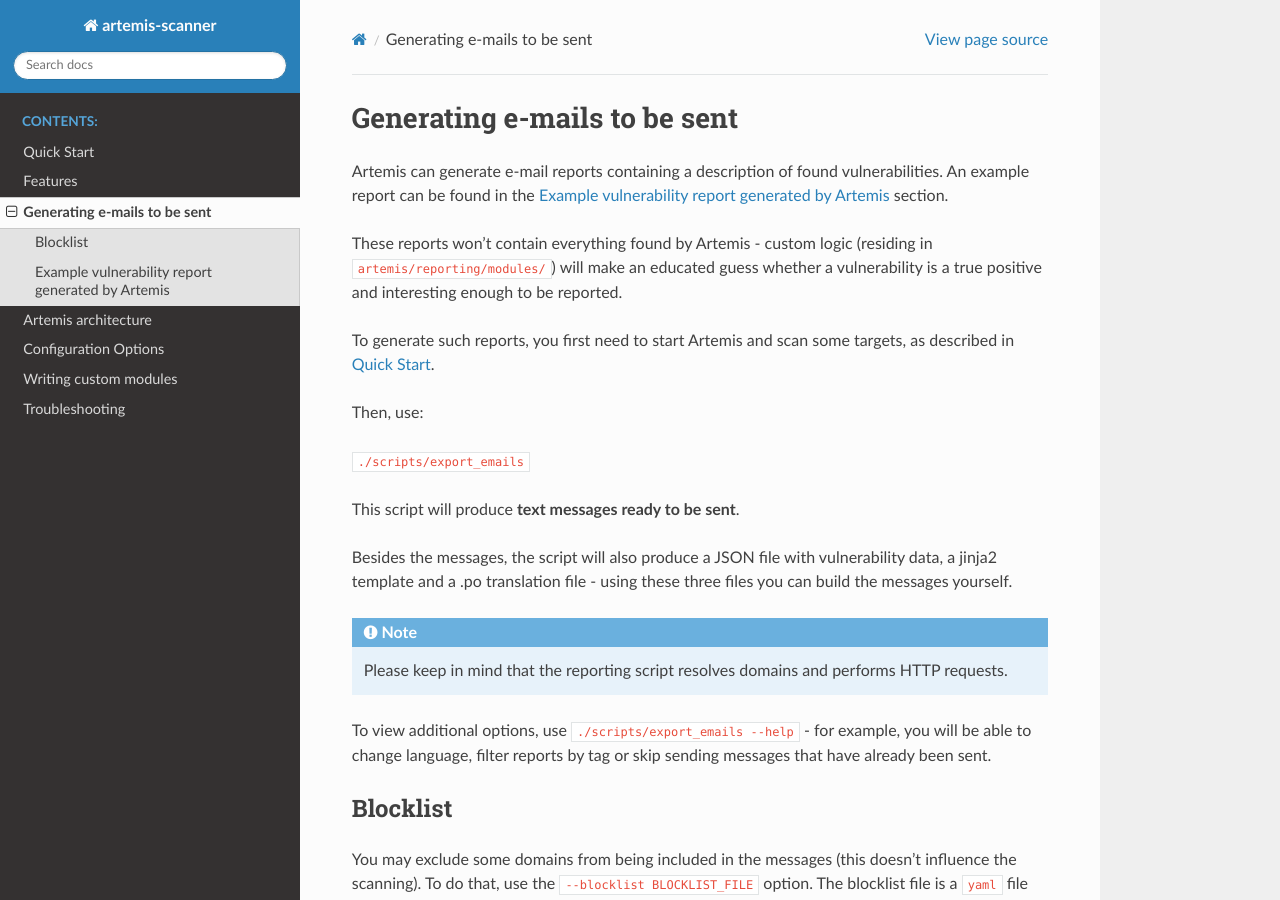
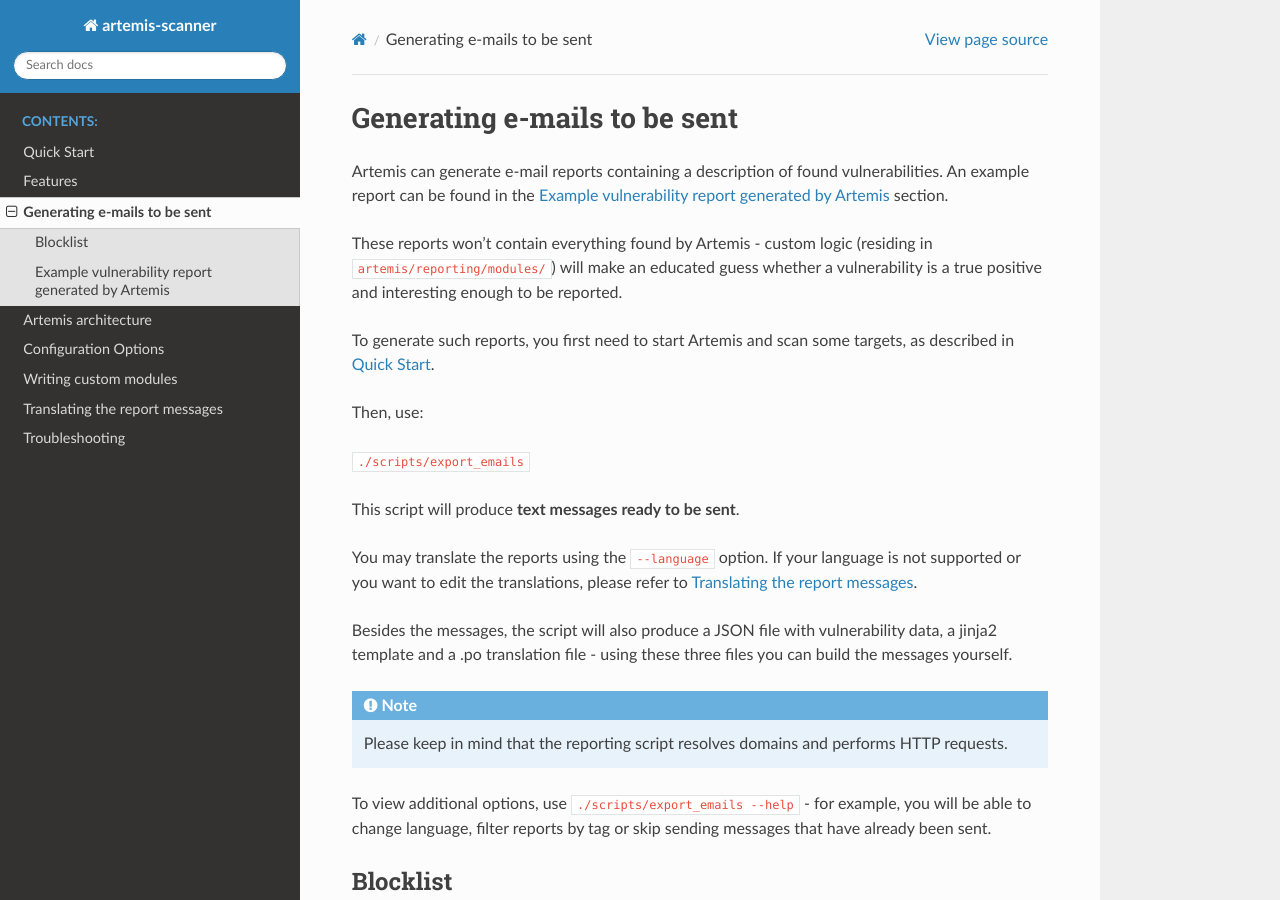
Before and after one commit to CERT-Polska/Artemis, a Sphinx documentation site: the page built from docs/generating-emails.rst, in a window 1280 px wide and 900 px high. Built offline with Sphinx 7.4.7 and the Read the Docs theme 2.0.0, drawn with Linux system fonts in a browser that asks for light colours.

Commit message:
Translating Artemis to a new language

```diff
--- a/docs/generating-emails.rst
+++ b/docs/generating-emails.rst
@@ -16,6 +16,10 @@
 ``./scripts/export_emails``
 
 This script will produce **text messages ready to be sent**.
+
+You may translate the reports using the ``--language`` option. If your language is not
+supported or you want to edit the translations, please refer to
+:doc:`user-guide/translating-report-messages`.
 
 Besides the messages, the script will also produce a JSON file with vulnerability data, a
 jinja2 template and a .po translation file - using these three files you can build the messages
--- a/docs/index.rst
+++ b/docs/index.rst
@@ -38,4 +38,5 @@
    architecture
    user-guide/configuration
    user-guide/writing-a-module
+   user-guide/translating-report-messages
    user-guide/troubleshooting
```
Also changed, not shown: README.md (+0 -15 lines), docs/user-guide/translating-report-messages.rst (added, +41 -0 lines).
